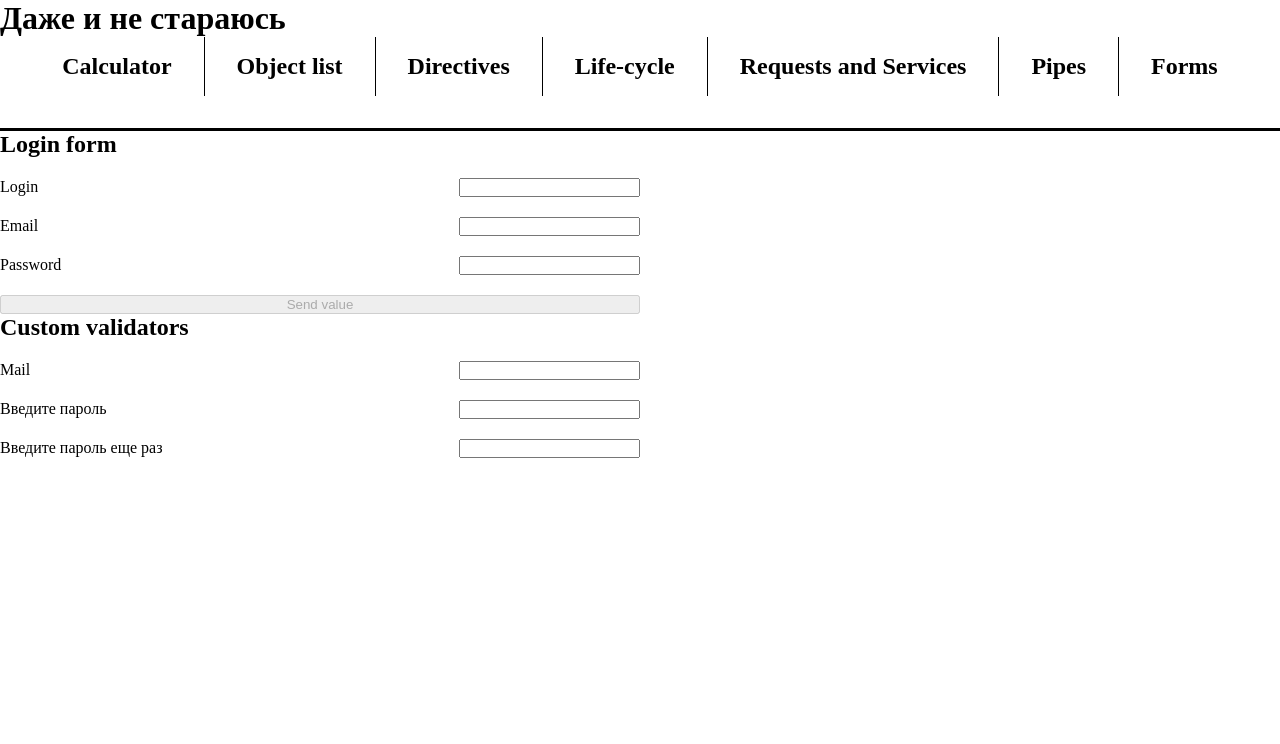
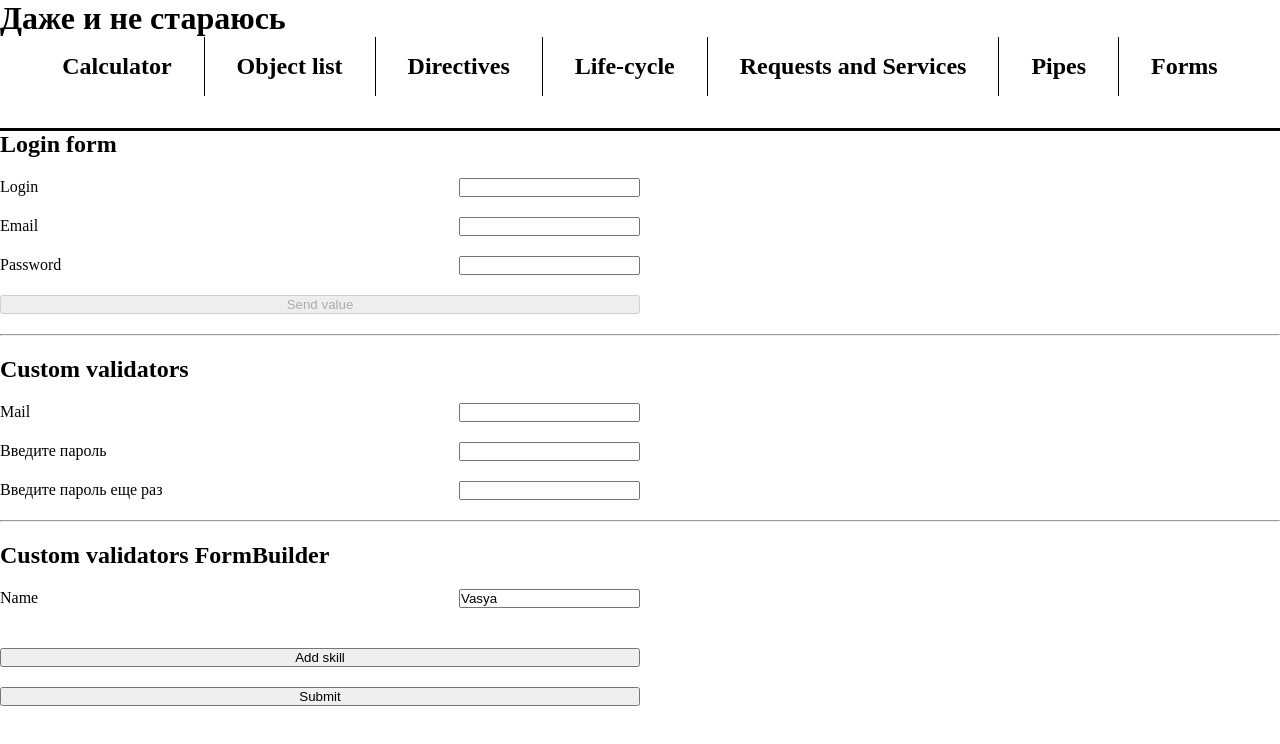
Before and after one commit to sniffjoke/angular-calculator, an Angular app: page /forms in a window 1280 px wide. Shown: the top 744 px of the page. Built offline with nearby package versions, Linux system fonts and the light colour scheme.

Commit message:
add form-array add skills and remove skills

```diff
--- a/src/app/forms/components/forms/forms.component.html
+++ b/src/app/forms/components/forms/forms.component.html
@@ -24,6 +24,8 @@
   <button (click)="handleValue()" [disabled]="!myForm.valid">Send value</button>
 </div>
 
+<hr>
+
 <div class="login-form" [formGroup]="validatorsForm">
   <h2>Custom validators</h2>
   <div>
@@ -47,3 +49,29 @@
         </div>
   }
 </div>
+
+<hr>
+
+<form class="login-form" [formGroup]="fbForm" (ngSubmit)="onSubmit()">
+  <h2>Custom validators FormBuilder</h2>
+  <div>
+    <label for="name">Name</label>
+    <input type="text" id="name" formControlName="name">
+  </div>
+
+  <div formArrayName="skills" class="login-form__array">
+
+    @for (skill of skills.controls; track skill; let i = $index) {
+        <div [formGroupName]="i">
+            <label [for]="i + 'skill'">{{ i + 1 }} | Skill</label>
+            <input [id]="i + 'skill'" type="text" formControlName="skill">
+            <label [for]="i + 'experience'">Experience</label>
+            <input [id]="i + 'experience'" type="text" formControlName="experience">
+            <button (click)="removeSkill(i)">Delete</button>
+        </div>
+    }
+  </div>
+
+  <button type="button" (click)="addSkill()">Add skill</button>
+  <button type="submit">Submit</button>
+</form>
--- a/src/app/forms/components/forms/forms.component.scss
+++ b/src/app/forms/components/forms/forms.component.scss
@@ -16,4 +16,14 @@
     }
   }
 
+  &__array {
+    display: flex;
+    flex-direction: column;
+    gap: 10px;
+  }
+
 }
+
+hr {
+  margin: 20px 0;
+}
--- a/src/app/forms/components/forms/forms.component.ts
+++ b/src/app/forms/components/forms/forms.component.ts
@@ -1,6 +1,6 @@
 import {Component, OnInit} from '@angular/core';
 import {
-  AbstractControl,
+  AbstractControl, FormArray, FormBuilder,
   FormControl,
   FormGroup,
   ReactiveFormsModule,
@@ -31,7 +31,15 @@
   templateUrl: './forms.component.html',
   styleUrl: './forms.component.scss'
 })
+
 export class FormsComponent implements OnInit {
+
+  constructor(private _fb: FormBuilder) {}
+
+  public get skills(): FormArray {
+    return this.fbForm.get('skills') as FormArray
+  }
+
   public myForm = new FormGroup({
     login: new FormControl('', Validators.required),
     email: new FormControl('', [Validators.required, Validators.email]),
@@ -50,6 +58,15 @@
     confirmPassword
   )
 
+  public fbForm = this._fb.group({
+    name: ['Vasya'],
+    skills: this._fb.array([])
+    // place: this._fb.group({
+    //   city: [''],
+    //   time: ['']
+    // })
+  })
+
   public ngOnInit() {
   }
 
@@ -62,4 +79,23 @@
     // console.log(this.myForm.get(['login'])?.value)
   }
 
+  public newSkill(): FormGroup {
+    return this._fb.group({
+      skill: '',
+      experience: ''
+    })
+  }
+
+  public addSkill(): void {
+    this.skills.push(this.newSkill())
+  }
+
+  public removeSkill(i: number): void {
+    this.skills.removeAt(i)
+  }
+
+  public onSubmit() {
+    console.log(this.fbForm.value)
+  }
+
 }
```
